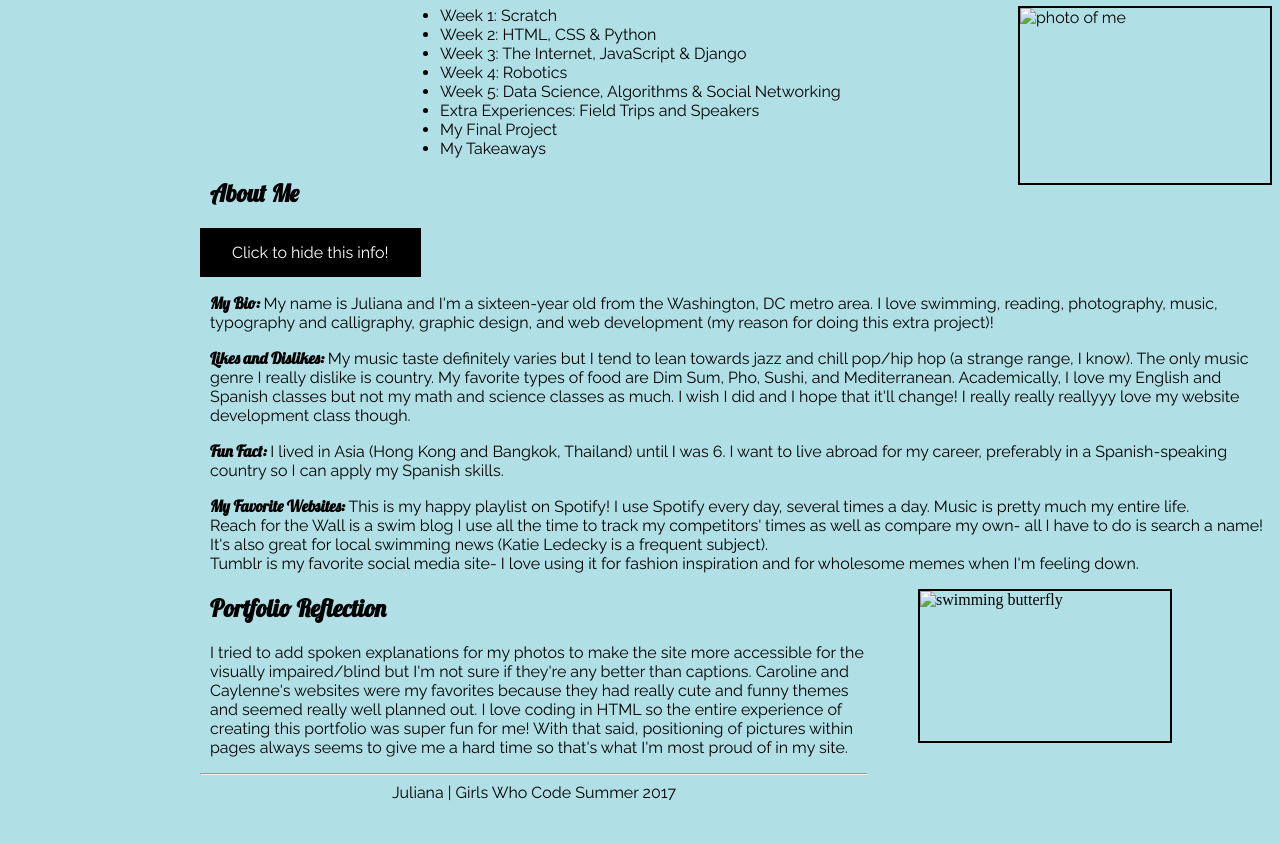
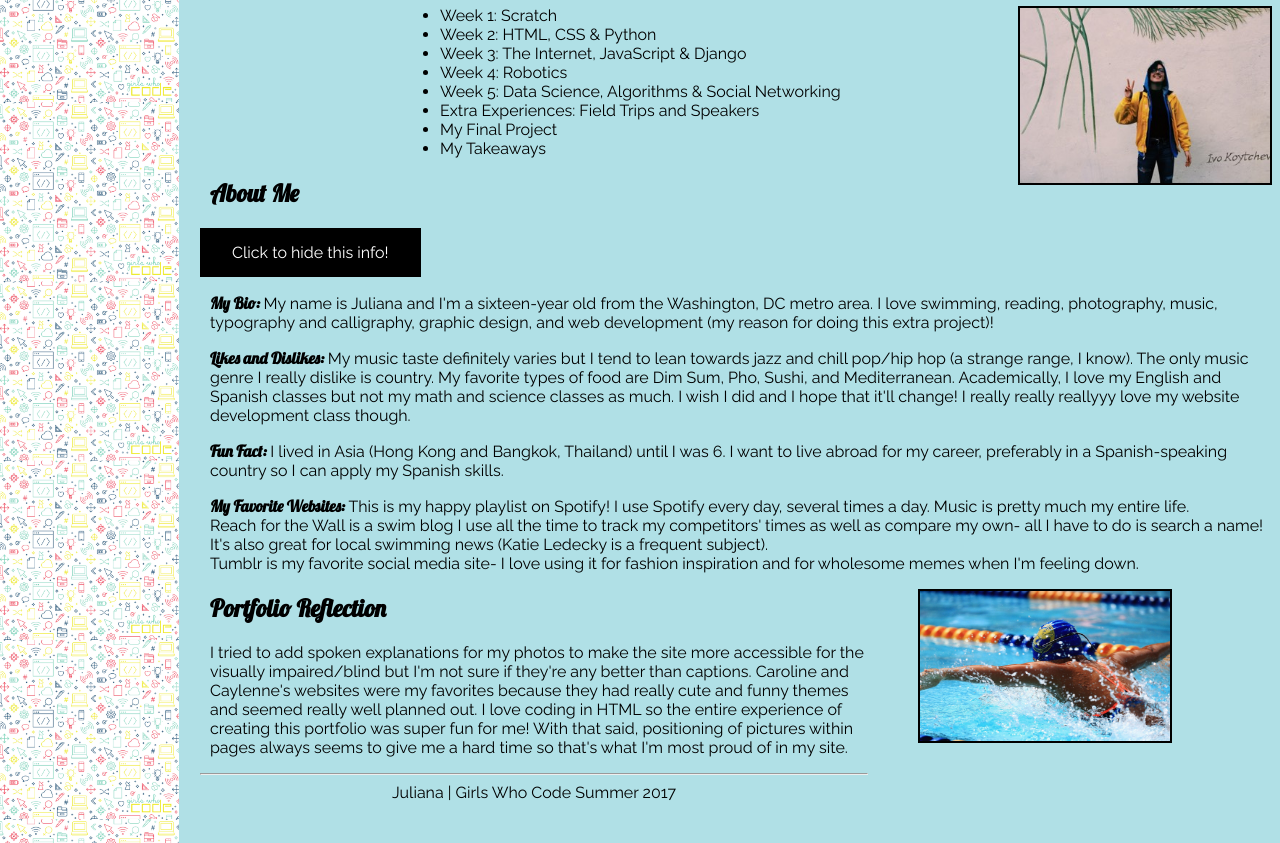
Before and after one commit to julesparra/GWCportfolio, a plain HTML site: page index.html in a window 1280 px wide. Shown: the part 77-920 px from the top of the page. Drawn offline with Linux system fonts and the light colour scheme.

Commit message:
Create index.html for GWCportfolio GitHub pages

```diff
--- a/index.html
+++ b/index.html
@@ -3,7 +3,7 @@
 <head>
 
 <link href="https://fonts.googleapis.com/css?family=Lobster|Raleway" rel="stylesheet">
-<link rel="title icon" href="images/%3C:%3E.ico"/>
+<link rel="title icon" href="<:>.ico"/>
 
   <title> GWC SIP Portfolio </title>
 
@@ -11,7 +11,7 @@
     body{
         background-color: powderblue;
         margin-left: 200px;
-        background-image: url("images/gwx_bg.jpeg");
+        background-image: url("gwx_bg.jpeg");
         background-position: left top;
         background-repeat: repeat-y;
         background-size: 14%;
@@ -96,7 +96,7 @@
   <h1> Juliana's Girls Who Code Portfolio </h1>
   <nav>
     <ul>
-        <img src="images/me.png" alt="photo of me" style="width: 250px; height: 175px;">
+        <img src="me.png" alt="photo of me" style="width: 250px; height: 175px;">
         <li><a href="wk1.html"> Week 1: Scratch </a></li>
         <li><a href="wk2.html"> Week 2: HTML, CSS & Python </a></li>
         <li><a href="wk3.html"> Week 3: The Internet, JavaScript & Django </a></li>
@@ -128,7 +128,7 @@
         <a href="https://www.tumblr.com/" target="_blank"> Tumblr is my favorite social media site- I love using it for fashion inspiration and for wholesome memes when I'm feeling down. </a>
     </p>
     </div>
-    <img src="images/swim.jpg" alt="swimming butterfly" style="width: 250px; height: 150px; margin-right: 100px; margin-bottom: 100px; margin-left: 50px;">
+    <img src="swim.jpg" alt="swimming butterfly" style="width: 250px; height: 150px; margin-right: 100px; margin-bottom: 100px; margin-left: 50px;">
 
 <h2> Portfolio Reflection </h2>
     <p> I tried to add spoken explanations for my photos to make the site more accessible for the visually impaired/blind but I'm not sure if they're any better than captions. Caroline and Caylenne's websites were my favorites because they had really cute and funny themes and seemed really well planned out. I love coding in HTML so the entire experience of creating this portfolio was super fun for me! With that said, positioning of pictures within pages always seems to give me a hard time so that's what I'm most proud of in my site. </p>
```
